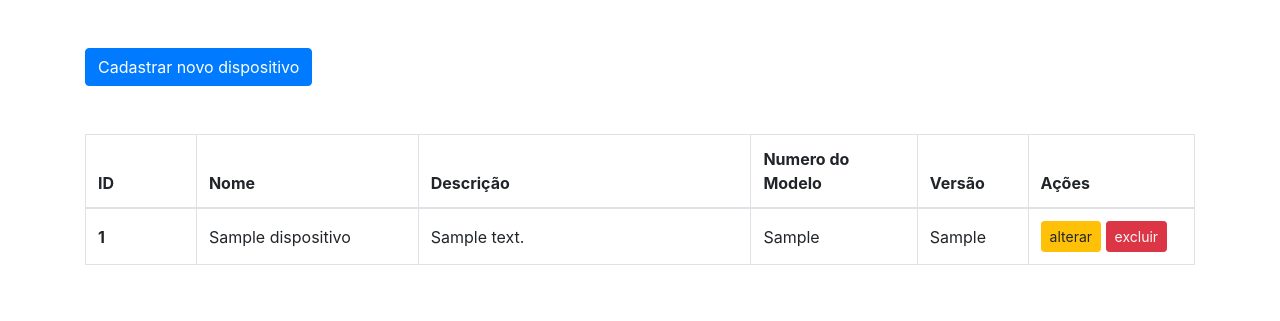
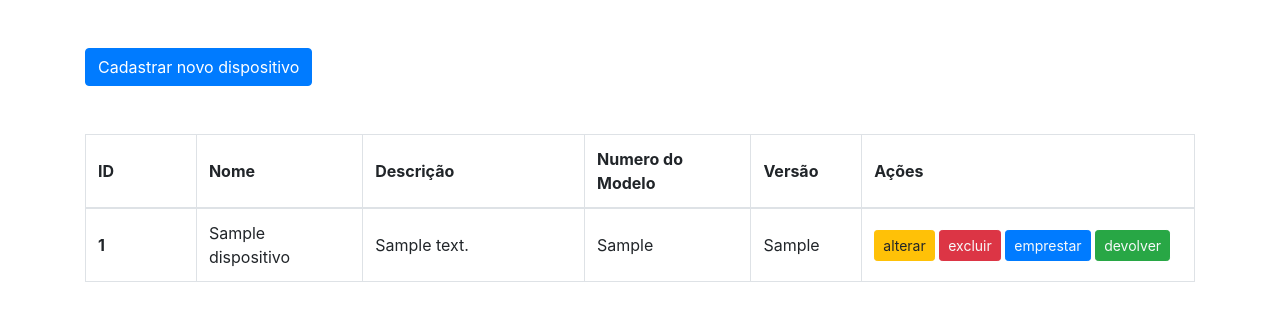
Before and after one commit to lauraziebarth/python-sistema-de-dispositivos, a Django app: template templates/listar_dispositivos.html in a window 1280 px wide. Shown: the top 321 px of the page. Run offline with Django 3.2, Linux system fonts and the light colour scheme; the template is opened without the code that fills it: values that come from a table or form of the project are taken from there, others are empty; tables that the repository leaves empty hold one stand-in row (values such as "Sample post"); some libraries are stand-ins or nearby versions.

Commit message:
melhoria no templante de listar dispositivos
Acrescentei os botões de emprestar e devolver os dispositivos.

```diff
--- a/templates/listar_dispositivos.html
+++ b/templates/listar_dispositivos.html
@@ -16,12 +16,12 @@
     <table class="table table-bordered table-hover">
       <thead>
         <tr>
-          <th width="10%" scope="col">ID</th>
-          <th width="20%" scope="col">Nome</th>
-          <th width="30%" scope="col">Descrição</th>
-          <th width="15%" scope="col">Numero do Modelo</th>
-          <th width="10%" scope="col">Versão</th>
-          <th width="15%" scope="col">Ações</th>
+          <th width="10%" scope="col" class="align-middle">ID</th>
+          <th width="15%" scope="col" class="align-middle">Nome</th>
+          <th width="20%" scope="col" class="align-middle">Descrição</th>
+          <th width="15%" scope="col" class="align-middle">Numero do Modelo</th>
+          <th width="10%" scope="col" class="align-middle">Versão</th>
+          <th width="30%" scope="col" class="align-middle">Ações</th>
 
         </tr>
       </thead>
@@ -37,10 +37,16 @@
 
             <td  class="align-middle">
                 <a class="btn btn-sm btn-warning" href="{% url 'alterar_dispositivo' dispositivo.id %}">alterar</a>
-                <!-- Button trigger modal -->
+                <!-- Button trigger modal EXCLUIR -->
                 <a class="btn btn-sm btn-danger text-light" data-toggle="modal" data-target="#excluir"> excluir </a>
 
-                <!-- Modal -->
+                 <!-- Button trigger modal EMPRESTAR -->
+                <a class="btn btn-sm btn-primary text-light" data-toggle="modal" data-target="#emprestar"> emprestar </a>
+
+                 <!-- Button trigger modal DEVOLVER -->
+                <a class="btn btn-sm btn-success text-light" data-toggle="modal" data-target="#devolver"> devolver </a>
+
+                <!-- Modal EXCLUIR -->
                 <div class="modal fade" id="excluir" role="dialog" aria-labelledby="exampleModalLabel" aria-hidden="true">
                       <div class="modal-dialog modal-dialog-centered" role="document">
                         <div class="modal-content">
@@ -60,6 +66,57 @@
                         </div>
                       </div>
                 </div>
+
+
+                <!-- Modal EMPRESTAR -->
+                <div class="modal fade" id="emprestar" role="dialog" aria-labelledby="exampleModalLabel" aria-hidden="true">
+                      <div class="modal-dialog modal-dialog-centered" role="document">
+                        <div class="modal-content">
+                          <div class="modal-header">
+                            <h5 class="modal-title" id="confirmasequeremprestar">Deseja emprestar esse dispositivo?</h5>
+                              <button type="button" class="close" data-dismiss="modal" aria-label="Close">
+                              <span aria-hidden="true">&times;</span>
+                              </button>
+                          </div>
+                          <div class="modal-body">
+                            Esse dispositivo ficará em seu nome até que você clique em Devolver. <br>
+                          </div>
+                          <div class="modal-footer">
+                              <a class="btn btn-sm btn-secondary text-light" data-dismiss="modal">Fechar</a>
+                              <a class="btn btn-sm btn-primary text-light" href="{% url 'emprestar_dispositivo' dispositivo.id %}">Emprestar</a>
+                          </div>
+                        </div>
+                      </div>
+                </div>
+
+
+                <!-- Modal DEVOLVER -->
+                <div class="modal fade" id="devolver" role="dialog" aria-labelledby="exampleModalLabel" aria-hidden="true">
+                      <div class="modal-dialog modal-dialog-centered" role="document">
+                        <div class="modal-content">
+                          <div class="modal-header">
+                            <h5 class="modal-title" id="confirmasequerdevolver">Deseja realmente devolver esse dispositivo?</h5>
+                              <button type="button" class="close" data-dismiss="modal" aria-label="Close">
+                              <span aria-hidden="true">&times;</span>
+                              </button>
+                          </div>
+                          <div class="modal-body">
+                              <b>Antes de devolver lembre-se:</b> <br>
+                              - Sair da sua conta no app Mercos.<br>
+                              - Tirar o app do modo Sandbox.<br>
+                              - Coloque o dispositivo para carregar.<br>
+                          </div>
+                          <div class="modal-footer">
+                              <a class="btn btn-sm btn-secondary text-light" data-dismiss="modal">Fechar</a>
+                              <a class="btn btn-sm btn-success text-light" href="{% url 'devolver_dispositivo' dispositivo.id %}">Devolver</a>
+                          </div>
+                        </div>
+                      </div>
+                </div>
+
+
+
+
             </td>
 
             </tr>
```
